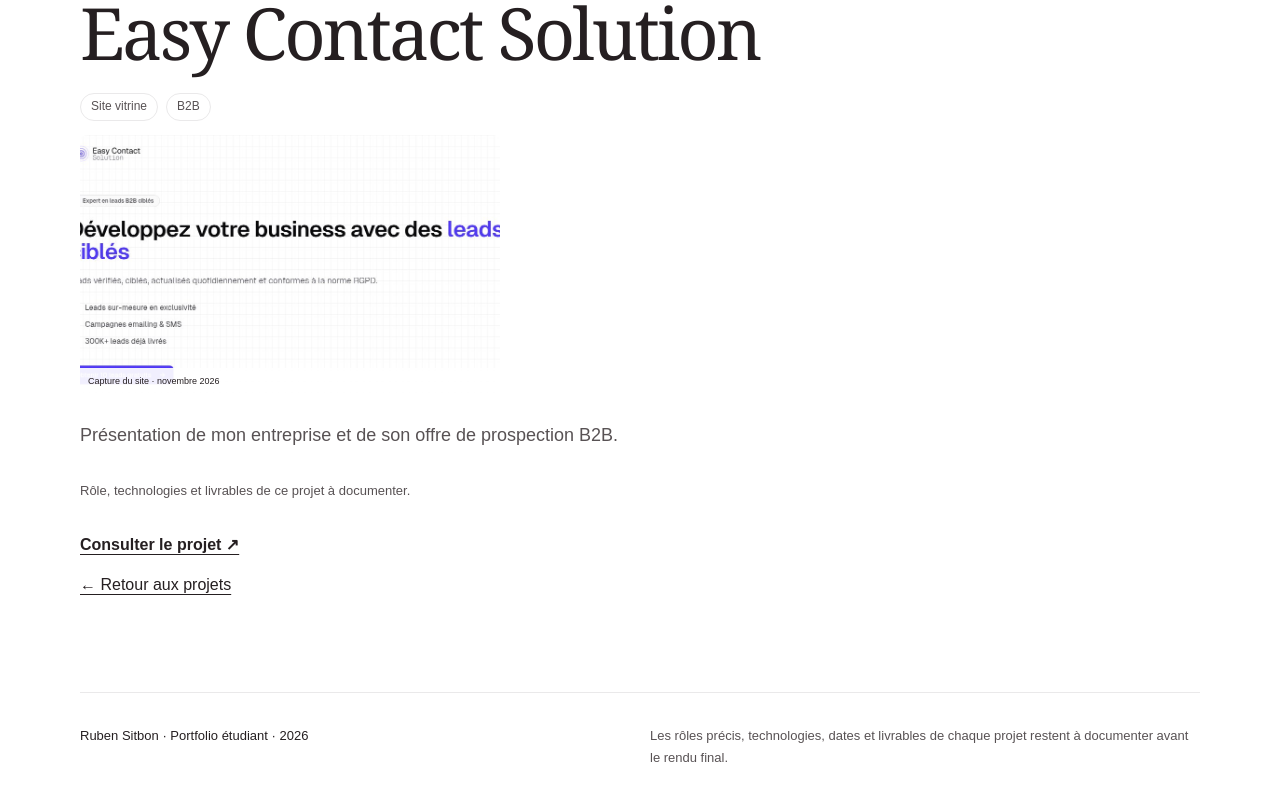
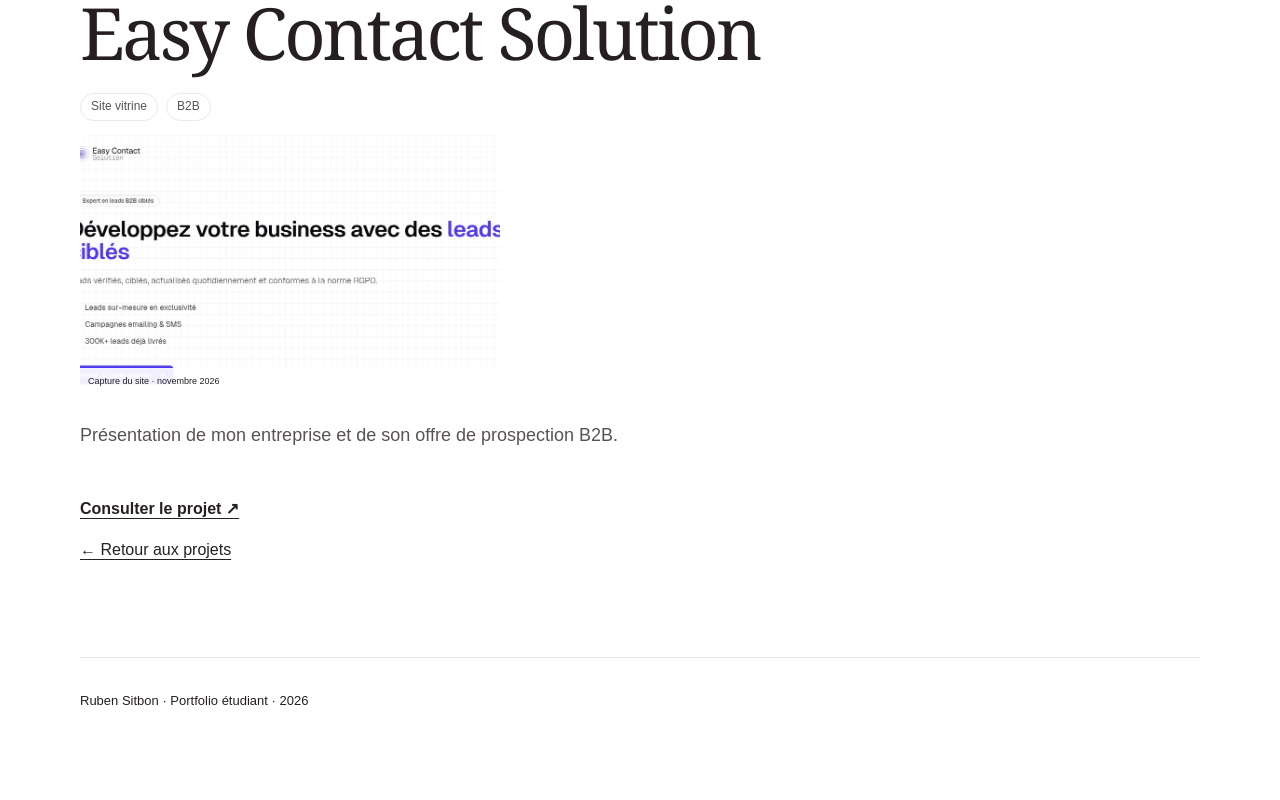
Before and after one commit to rurusit2004/portfolio, a Next.js app: page /projets/easy-contact-solution in a window 1280 px wide. Shown: the part 226-1026 px from the top of the page. After the commit the page ends 986 px from the top, so only its background shows below. Built offline with nearby package versions, Linux system fonts and the light colour scheme.

Commit message:
Retire les notes « à documenter » des fiches projets et du pied de page

```diff
--- a/src/app/projets/[slug]/page.tsx
+++ b/src/app/projets/[slug]/page.tsx
@@ -45,9 +45,6 @@ export default async function PageProjet({ params }: PageProjetProps) {
         legende={projet.imageLegende}
       />
       <p className="intro">{projet.description}</p>
-      <p className="muted">
-        Rôle, technologies et livrables de ce projet à documenter.
-      </p>
       <p className="project-link">
         <LienExterne href={projet.url}>Consulter le projet ↗</LienExterne>
       </p>
--- a/src/components/Footer.tsx
+++ b/src/components/Footer.tsx
@@ -2,10 +2,6 @@ export default function Footer() {
   return (
     <footer className="site-footer">
       <p>Ruben Sitbon · Portfolio étudiant · 2026</p>
-      <p className="muted">
-        Les rôles précis, technologies, dates et livrables de chaque projet
-        restent à documenter avant le rendu final.
-      </p>
     </footer>
   );
 }
```
